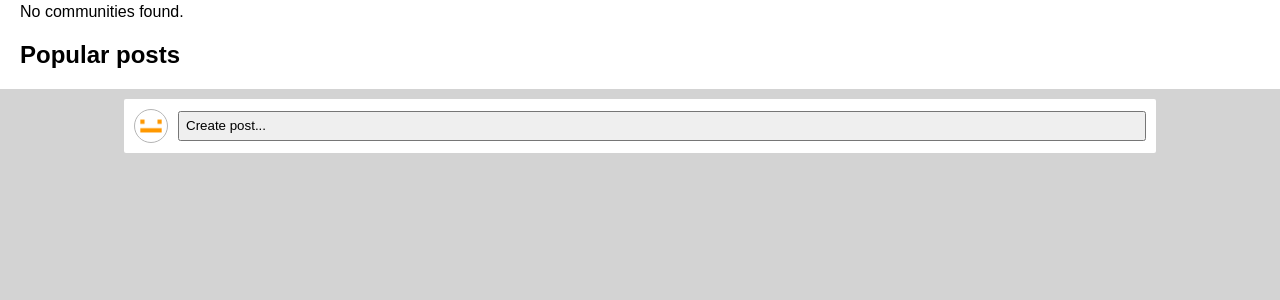
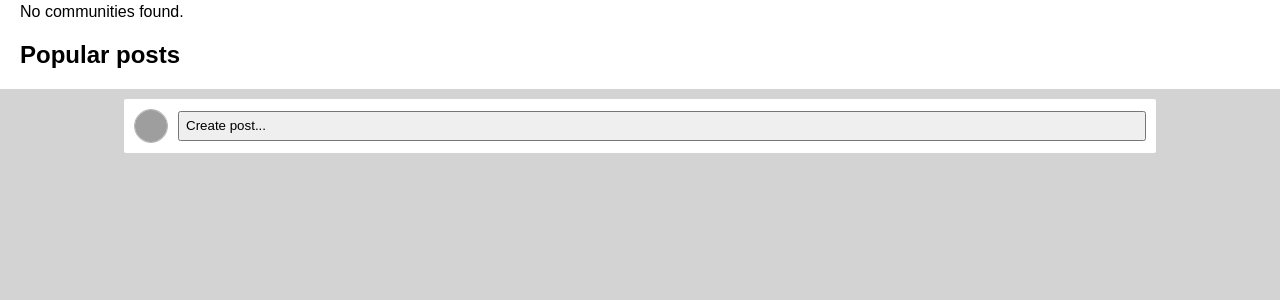
Before and after one commit to CuddlyBunion341/greendit, a PHP site: page / in a window 1280 px wide. Shown: the part 309-609 px from the top of the page. Run offline with PHP 8.4, Linux system fonts and the light colour scheme; the visitor is signed in with stand-in values (Sample User, id 1); data that the repository does not hold is empty; grey boxes are pictures that could not be loaded.

Commit message:
fixed pfp in create post container

```diff
--- a/index.php
+++ b/index.php
@@ -45,7 +45,7 @@
             if (isset($_SESSION['user_id'])) {
                 echo '
                 <div class="create-post">
-                    <a href="user/'.$_SESSION['username'].'"><img class="user-pfp" src="resources/pfp.png"></a>
+                    <a href="user/'.$_SESSION['username'].'"><img class="user-pfp" src="resources/pfps/'.$_SESSION['username'].'.png"></a>
                     <button onclick="window.location=\'/greendit/post.php\'">Create post...</button>
                 </div>
                 ';
--- a/subs.php
+++ b/subs.php
@@ -52,7 +52,7 @@
                 if (isset($_SESSION['user_id'])) {
                     echo '
                     <div class="create-post">
-                        <a href="user/'.$_SESSION['username'].'"><img class="user-pfp" src="resources/pfp.png"></a>
+                        <a href="user/'.$_SESSION['username'].'"><img class="user-pfp" src="resources/pfps/'.$_SESSION['username'].'.png"></a>
                         <button onclick="window.location=\'/greendit/post.php?id='.$community['community_id'].'\'">Create post...</button>
                     </div>
                     ';
```
Also changed, not shown: 1 other file.
